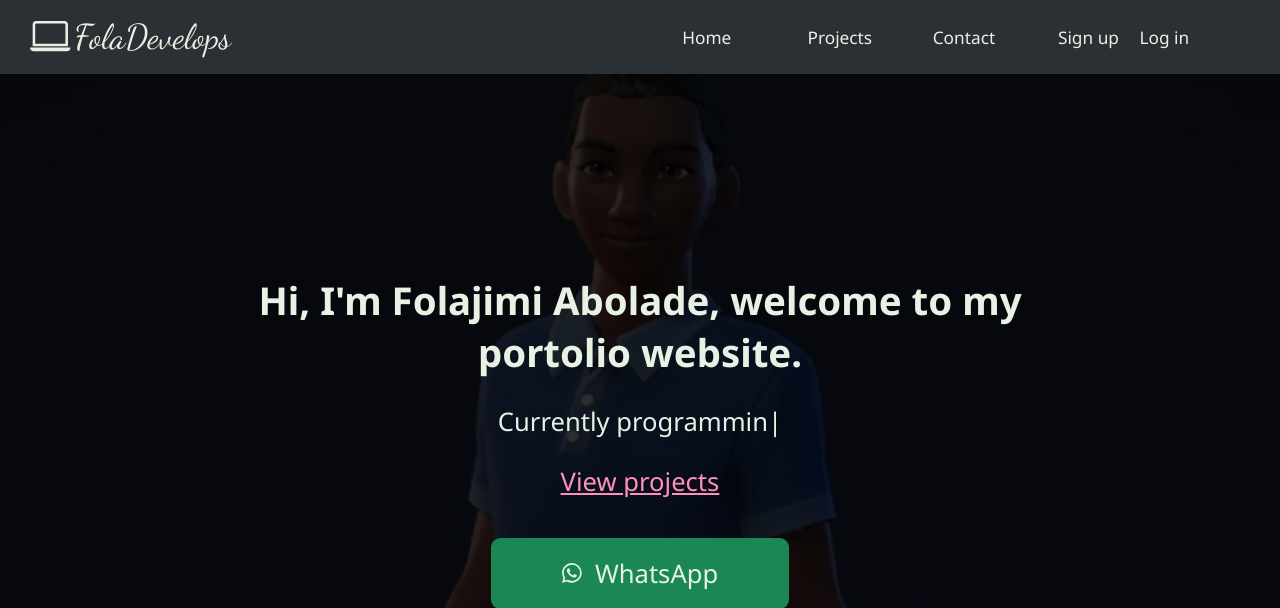
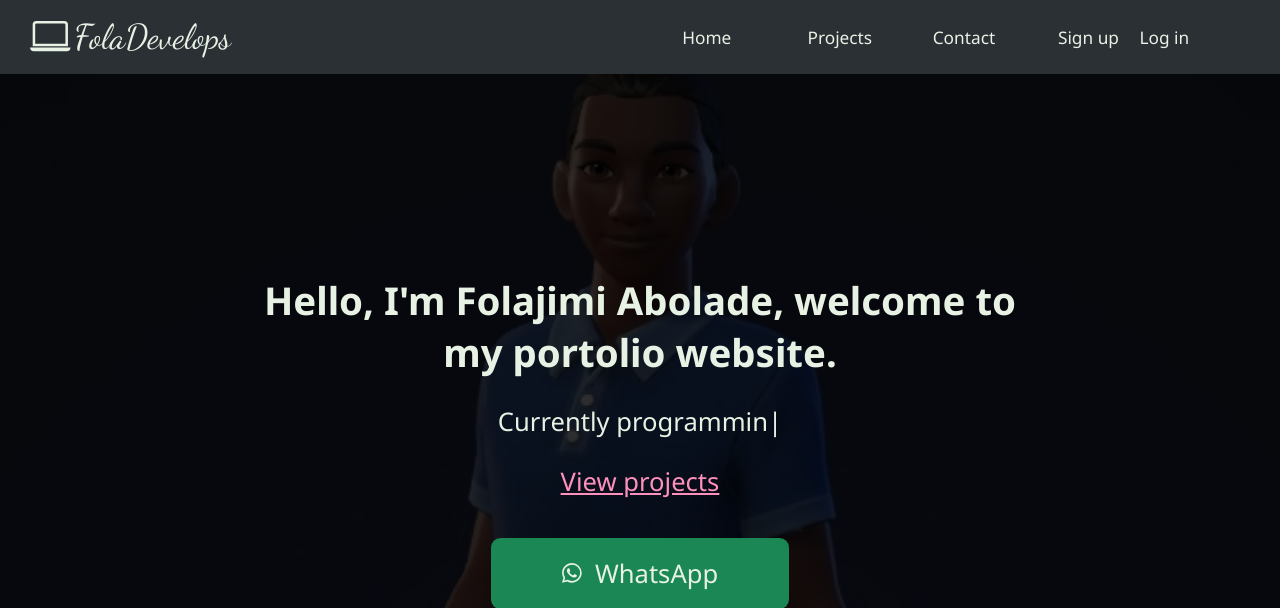
Before and after one commit to folajimiabolade/fola-develops, a Flask app: page / in a window 1280 px wide. Shown: the top 608 px of the page. Run offline with Flask 3, Linux system fonts and the light colour scheme; data that the repository does not hold is empty; some libraries are stand-ins or nearby versions; some web fonts are replaced.

Commit message:
change hi to hello

```diff
--- a/templates/index.html
+++ b/templates/index.html
@@ -34,7 +34,7 @@
 
     <!--  Hero  -->
     <div class="hero-prompt">
-        <h2 class="text hero-body hero-title" style="display: none;">Hi, I'm Folajimi Abolade, welcome to my portolio website.</h2>
+        <h2 class="text hero-body hero-title" style="display: none;">Hello, I'm Folajimi Abolade, welcome to my portolio website.</h2>
         <p class="text hero-body" style="display: none;">Currently <span class="typer"></span></span></p>
         <a class="text hero-body home-link" style="display: none;" href="{{ url_for('designs')}}">View projects</a>
         <div class="hero-actions" style="display: none;">
```
